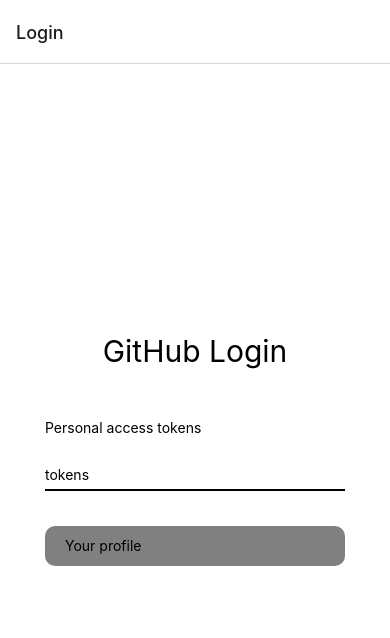
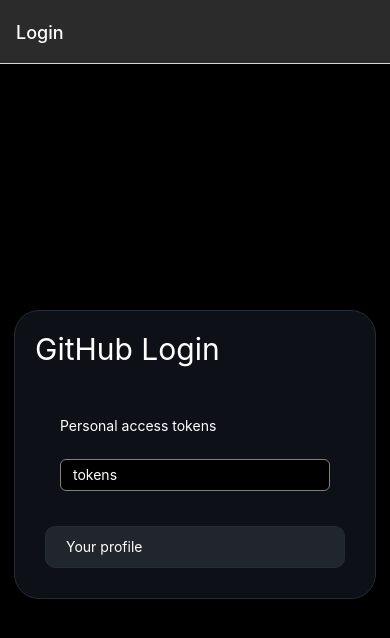
Before and after one commit to yosmont/reactNativeEpi, a React Native app in the folder Gitech/: screen / in a window 390 px wide. Shown: the top 638 px of the page. Built offline with nearby package versions, Linux system fonts and the light colour scheme.

Commit message:
Change theme to fit github dark theme (Login, UserView & Repository)

```diff
--- a/Gitech/src/components/CustomTextInput/styles.js
+++ b/Gitech/src/components/CustomTextInput/styles.js
@@ -1,10 +1,15 @@
 import styled from 'styled-components/native';
 
 export const TextInput = styled.TextInput`
-  border-bottom-color: black;
-  border-bottom-width: 2px;
-  width: 300px;
-  height: 30px;
+  background-color: black;
+  border-width: 1px;
+  border-color: grey;
+  border-radius: 6px;
+  width: 100%;
+  line-height: 20px;
+  padding: 5px 12px;
+  vertical-align: middle;
+  color: white;
 `;
 
 export const SafeAreaView = styled.SafeAreaView`
@@ -14,4 +19,5 @@
 
 export const Text = styled.Text`
   margin-bottom: 25px;
+  color: white;
 `
--- a/Gitech/src/components/LimitedWidthCustomButton/index.js
+++ b/Gitech/src/components/LimitedWidthCustomButton/index.js
@@ -1,23 +1,9 @@
 import React from 'react';
-import { Text, StyleSheet, Pressable } from 'react-native';
-
-const styles = StyleSheet.create({
-  box: {
-    flex: 0,
-    backgroundColor: '#808080',
-    alignItems: 'flex-start',
-    justifyContent: 'center',
-    width: 300,
-    height: 30,
-    borderRadius: 10,
-    margin: 10,
-    padding: 20
-  }
-});
+import { Text, Pressable } from './styles'
 
 const LimitedWidthCustomButton = (props) => {
     return (
-        <Pressable onPress={props.onPress} style={styles.box}>
+        <Pressable onPress={props.onPress}>
             <Text>{props.Text}</Text>
         </Pressable>
     );
--- /dev/null
+++ b/Gitech/src/components/LimitedWidthCustomButton/styles.js
@@ -0,0 +1,19 @@
+import styled from 'styled-components/native';
+
+export const Pressable = styled.Pressable`
+  flex: 0;
+  background-color: #21262d;
+  align-items: flex-start;
+  justify-content: center;
+  width: 300px;
+  height: 30px;
+  border-width: thin;
+  border-radius: 10px;
+  border-color: #242c35;
+  margin: 10px;
+  padding: 20px;
+`;
+
+export const Text = styled.Text`
+  color: white;
+`;
--- a/Gitech/src/components/UserView/ReposListButton/index.js
+++ b/Gitech/src/components/UserView/ReposListButton/index.js
@@ -2,9 +2,9 @@
 import FullWidthCustomButton from "@components/FullWidthCustomButton";
 
 const ReposListButton = (props) => {
-    var buttonText = ((props.reposType == "") ? "" : props.reposType + " ") + ((typeof props.reposNb === 'undefined') ? "NaN " : props.reposNb + " ") + "repositories"
+    var buttonText = ((props.reposType === "") ? "" : props.reposType + " ") + ((typeof props.reposNb === 'undefined') ? "NaN " : props.reposNb + " ") + "repositories"
     return (
-        <FullWidthCustomButton onPress={() => alert('Repos List Button pressed')} Text={buttonText} />
+        <FullWidthCustomButton /*onPress={() => alert('Repos List Button pressed')}*/ onPress={() => props.navigation.navigate('Repository', { octokit: props.octokit })} Text={buttonText} />
     );
 }
 
--- a/Gitech/src/routes.js
+++ b/Gitech/src/routes.js
@@ -1,19 +1,59 @@
 import React from 'react';
-import { createStackNavigator } from '@react-navigation/stack';
+import {createNativeStackNavigator} from "@react-navigation/native-stack";
 import Login from '@views/login';
 import UserView from '@views/UserView';
 import CreateRepos from '@views/CreateRepos';
+import Repository from "@views/repository";
 
-const MainStack = createStackNavigator();
+const Stack = createNativeStackNavigator();
 
 const Routes = () => {
-  const { Navigator, Screen } = MainStack;
+  const { Navigator, Screen } = Stack;
 
   return (
       <Navigator>
-          <Screen component={Login} name="Login" />
-          <Screen component={UserView} name="UserView" />
-          <Screen component={CreateRepos} name="CreateRepos" />
+          <Screen
+            component={Login}
+            name="Login"
+            options={{
+              headerStyle: {
+                backgroundColor: '#2b2b2b'
+              },
+              headerTintColor: '#fff'
+            }}
+          />
+          <Screen
+            component={UserView}
+            name="UserView"
+            options={{
+              title: 'User',
+              headerStyle: {
+                backgroundColor: '#2b2b2b'
+              },
+              headerTintColor: '#fff'
+            }}
+          />
+          <Screen
+            component={CreateRepos}
+            name="CreateRepos"
+            options={{
+              title: 'Create a repository',
+              headerStyle: {
+                backgroundColor: '#2b2b2b'
+              },
+              headerTintColor: '#fff'
+            }}
+          />
+          <Screen
+            component={Repository}
+            name="Repository"
+            options={{
+              headerStyle: {
+                backgroundColor: '#2b2b2b'
+              },
+              headerTintColor: '#fff'
+            }}
+          />
     </Navigator>
   );
 };
--- a/Gitech/src/views/UserView/index.js
+++ b/Gitech/src/views/UserView/index.js
@@ -1,21 +1,11 @@
 import React, { useEffect } from 'react';
-import { Text, View, StyleSheet, Image } from 'react-native';
+import { Wrapper, Image, Text } from './styles';
 
 import CreateReposButton from "@components/UserView/CreateReposButton";
 import ReposListButton from "@components/UserView/ReposListButton";
 import UsersListButton from "@components/UserView/UsersListButton";
 
 const { Octokit } = require("@octokit/rest");
-
-const styles = StyleSheet.create({
-    container: {
-        flex: 1,
-        backgroundColor: '#fff',
-        alignItems: 'center',
-        justifyContent: 'flex-start',
-        padding: 10
-    }
-});
 
 function GetNbOfPage(linkStr) {
 
@@ -31,63 +21,54 @@
         auth: props.route.params.octokitAuth
     });
 
-    const username = props.route.params.username;
-    const loginProfile = props.route.params.loginProfile;
+    const username = props.username;
     const [user, onUserLoaded] = React.useState("Loading");
     const [starredCount, onStarredLoaded] = React.useState("Loading");
     const [watchedCount, onWatchedLoaded] = React.useState("Loading");
 
-    if (loginProfile == "true") {
-        useEffect(() => {
+    useEffect( () => {
+      console.log(username);
+        if (!username) {
           octokit.rest.users.getAuthenticated().then((value) => {
             onUserLoaded(value.data);
           });
-            octokit.rest.activity.listReposStarredByAuthenticatedUser({ per_page: 1 }).then( (value) => {
-                onStarredLoaded(GetNbOfPage(value.headers.link));
-            });
-            octokit.rest.activity.listWatchedReposForAuthenticatedUser({ per_page: 1 }).then( (value) => {
-                onWatchedLoaded(GetNbOfPage(value.headers.link));
-            });
-        }, []);
         } else {
-        useEffect(() => {
           octokit.rest.users.getByUsername({ username: username }).then((value) => {
             onUserLoaded(value.data);
           });
-            octokit.rest.activity.listReposStarredByUser({ username: username, per_page: 1 }).then( (value) => {
-                onStarredLoaded( GetNbOfPage(value.headers.link));
-            });
-            octokit.rest.activity.listReposWatchedByUser({ username: username, per_page: 1 }).then( (value) => {
+          octokit.rest.activity.listReposWatchedByUser({ username: username, per_page: 1 }).then((value) => {
             onWatchedLoaded(GetNbOfPage(value.headers.link));
           });
-        }, []);
+          octokit.rest.activity.listReposStarredByUser({ username: username, per_page: 1 }).then((value) => {
+            onStarredLoaded(GetNbOfPage(value.headers.link));
+          });
         }
-    if (loginProfile == "true") {
+      }, [])
+
+    useEffect(() => {
+      octokit.rest.activity.listReposStarredByAuthenticatedUser({ per_page: 1 }).then((value) => {
+        onStarredLoaded(GetNbOfPage(value.headers.link));
+      });
+    }, [user])
+
+    useEffect(() => {
+      octokit.rest.activity.listWatchedReposForAuthenticatedUser({ per_page: 1 }).then((value) => {
+        onWatchedLoaded(GetNbOfPage(value.headers.link));
+      });
+    }, [user])
+
     return (
-            <View style={styles.container}>
-                <Image source={{ uri: user.avatar_url }} style={{ width: 100, height: 100, borderRadius: 50, alignItems: 'center' }} />
-                <Text>Hello {user.login}!</Text>
-                <ReposListButton reposNb={user.public_repos} reposType="" />
-                <ReposListButton reposNb={starredCount} reposType="Star" />
-                <ReposListButton reposNb={watchedCount} reposType="Watch" />
-                <UsersListButton userNb={user.following} userType="Follow" />
-                <UsersListButton userNb={user.followers} userType="Following by" />
-                <CreateReposButton navigation={props.navigation} octokitAuth={octokit.auth} />
-            </View>
+        <Wrapper>
+            <Image source={{ uri: user.avatar_url }} />
+            <Text>{username ? username +  'profile' : user.login  !== 'Loading' ? 'Hello ' + user.login + '!' : ''}</Text>
+            <ReposListButton navigation={props.navigation} reposNb={user.public_repos} reposType="" octokit={octokit} />
+            <ReposListButton navigation={props.navigation} reposNb={starredCount} reposType="Star" octokit={octokit} />
+            <ReposListButton navigation={props.navigation} reposNb={watchedCount} reposType="Watch" octokit={octokit} />
+            <UsersListButton navigation={props.navigation} userNb={user.following} userType="Follow" />
+            <UsersListButton navigation={props.navigation} userNb={user.followers} userType="Following by" />
+            <CreateReposButton navigation={props.navigation} />
+        </Wrapper>
     );
-    } else {
-        return (
-            <View style={styles.container}>
-                <Image source={{ uri: user.avatar_url }} style={{ width: 100, height: 100, borderRadius: 50, alignItems: 'center' }} />
-                <Text>{username} profile</Text>
-                <ReposListButton reposNb={user.public_repos} reposType="" />
-                <ReposListButton reposNb={starredCount} reposType="Star" />
-                <ReposListButton reposNb={starredCount} reposType="Follow" />
-                <UsersListButton userNb={user.following} userType="Follow" />
-                <UsersListButton userNb={user.followers} userType="Following by" />
-            </View>
-        );
-    }
 }
 
 export default UserView;
--- /dev/null
+++ b/Gitech/src/views/UserView/styles.js
@@ -0,0 +1,25 @@
+import styled from 'styled-components/native';
+
+export const Wrapper = styled.View`
+  flex: 1;
+  background-color: black;
+  align-items: center;
+  justify-content: flex-start;
+  color: white;
+  padding: 10px;
+`;
+
+export const Image = styled.Image`
+  width: 100px;
+  height: 100px;
+  border-radius: 50px;
+  align-items: center;
+  color: white;
+  margin-bottom: 20px;
+  margin-top: 20px;
+`;
+
+export const Text = styled.Text`
+  color: white;
+  margin-bottom: 20px;
+`;
--- a/Gitech/src/views/login/index.js
+++ b/Gitech/src/views/login/index.js
@@ -1,6 +1,6 @@
 import React from 'react';
 import {StatusBar} from "expo-status-bar";
-import { LargeText, Wrapper } from "./styles";
+import { Wrapper, Card, LargeText } from "./styles";
 import CustomTextInput from "@components/CustomTextInput";
 import LimitedWidthCustomButton from "@components/LimitedWidthCustomButton";
 
@@ -8,22 +8,22 @@
 
 const octokit = new Octokit();
 
-function updateOctokitAuth(value) {
-    octokit.auth = value;
-    console.log(value);
-}
+const Login = (props) => {
+    const [auth, setAuth] = React.useState("");
 
-const Login = (props) => (
-  <Wrapper>
+    return (
+        <Wrapper>
+          <Card>
+            <LargeText>GitHub Login</LargeText>
 
-    <LargeText>GitHub Login</LargeText>
+            <CustomTextInput text='Personal access tokens' placeholder='tokens' onValueChange={ setAuth }/>
 
-    <CustomTextInput text='Personal access tokens' placeholder='tokens' onValueChange={ updateOctokitAuth }/>
+            <StatusBar style="auto" />
 
-    <StatusBar style="auto" />
-
-    <LimitedWidthCustomButton onPress={() => props.navigation.navigate('UserView', { username: "", loginProfile: "true", octokitAuth: octokit.auth })} Text="Your profile" />
-  </Wrapper>
-);
+            <LimitedWidthCustomButton onPress={() => props.navigation.navigate('UserView', { navigation: props.navigation, octokitAuth: auth })} Text="Your profile" />
+          </Card>
+          </Wrapper>
+    )
+};
 
 export default Login;
--- a/Gitech/src/views/login/styles.js
+++ b/Gitech/src/views/login/styles.js
@@ -2,11 +2,21 @@
 
 export const Wrapper = styled.View`
   flex: 1;
-  background-color: #fff;
+  background-color: black;
   align-items: center;
   justify-content: center;
+  color: white;
+`;
+
+export const Card = styled.View`
+  background-color: #0d1117;
+  border-width: thin;
+  border-color: #242c35;
+  border-radius: 25px;
+  padding: 20px;
 `;
 
 export const LargeText = styled.Text`
   font-size: 30px;
+  color: white;
 `
--- /dev/null
+++ b/Gitech/src/views/repository/index.js
@@ -0,0 +1,22 @@
+import React, {useEffect} from "react";
+import {Text} from 'react-native'
+import {Wrapper} from "./styles";
+
+const Repository = (props) => {
+  const [repo, setRepo] = React.useState("");
+
+  useEffect(() => {
+    props.route.params.octokit.rest.repos.listForAuthenticatedUser().then((value) => {
+      setRepo(value.data.count !== 0 ? value.data[0] : undefined);
+      console.log(value.data);
+    });
+  }, [])
+
+  return (
+    <Wrapper>
+      <Text>{repo.name}</Text>
+    </Wrapper>
+  )
+}
+
+export default Repository;
--- /dev/null
+++ b/Gitech/src/views/repository/styles.js
@@ -0,0 +1,9 @@
+import styled from 'styled-components/native';
+
+export const Wrapper = styled.View`
+  flex: 1;
+  background-color: black;
+  align-items: center;
+  justify-content: center;
+  color: white;
+`;
```
Lines whose indentation alone changed are shown as unchanged.
